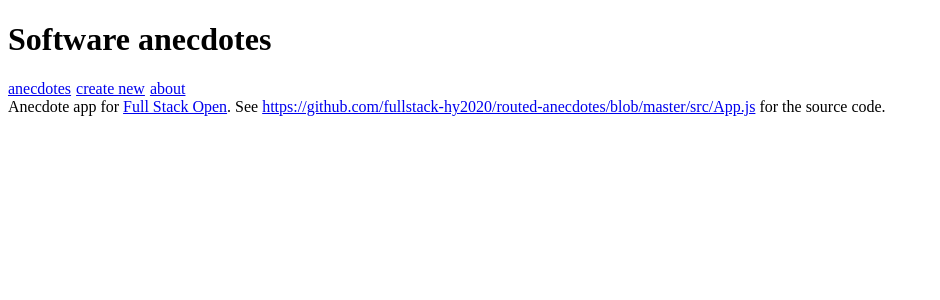
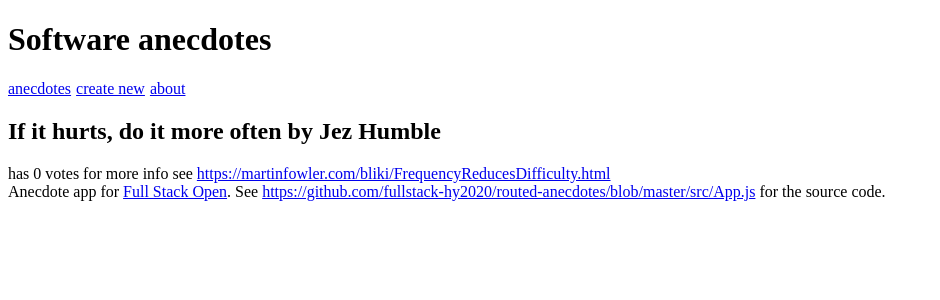
Before and after one commit to DigitalBubblegum/routed-anecdotes, a React (Vite) app: page /1 in a window 1280 px wide. Shown: the top 300 px of the page, without its empty margins (0-940 px from the left). Built offline with nearby package versions, Linux system fonts and the light colour scheme.

Commit message:
-completed exercise 7.2

```diff
--- a/src/App.jsx
+++ b/src/App.jsx
@@ -1,10 +1,11 @@
 import { useState } from 'react'
-import { BrowserRouter as Router, Routes, Route } from 'react-router-dom'
+import {Routes, Route, useMatch } from 'react-router-dom'
 import Menu from './components/Menu'
 import About from './components/About'
 import CreateNew from './components/CreateNew'
 import Footer from './components/Footer'
 import AnecdoteList from './components/AnecdoteList'
+import Anecdote from './components/Anecdote'
 
 const App = () => {
   const [anecdotes, setAnecdotes] = useState([
@@ -45,19 +46,24 @@
     setAnecdotes(anecdotes.map(a => a.id === id ? voted : a))
   }
 
+  const match = useMatch('/:id')
+  console.log('match',match)
+  const anecdote = match
+    ? anecdotes.find(anecdote => anecdote.id === Number(match.params.id))
+    : null
+  console.log('anecdote is',anecdote)
   return (
-    <Router>
       <div>
       <h1>Software anecdotes</h1>
       <Menu />
       <Routes>
+        <Route path='/:id' element={<Anecdote anecdote ={anecdote}/>}/>
         <Route path = '/' element={<AnecdoteList anecdotes={anecdotes} />}/>
         <Route path = '/create' element={<CreateNew addNew={addNew} />}/>
         <Route path = '/about' element={<About />}/>
       </Routes>
       <Footer />
     </div>
-    </Router>
 
   )
 }
--- /dev/null
+++ b/src/components/Anecdote.jsx
@@ -0,0 +1,11 @@
+const Anecdote = ({ anecdote }) => {
+    console.log('individual anecdote',anecdote)
+    return(
+        <div>
+            <h2>{anecdote.content} by {anecdote.author}</h2>
+            has {anecdote.votes} votes
+            for more info see <a href={anecdote.info}>{anecdote.info}</a>
+        </div>
+    )
+}
+export default Anecdote
--- a/src/components/AnecdoteList.jsx
+++ b/src/components/AnecdoteList.jsx
@@ -1,8 +1,14 @@
+import { Link } from "react-router-dom";
 const AnecdoteList = ({ anecdotes }) => (
   <div>
     <h2>Anecdotes</h2>
     <ul>
-      {anecdotes.map(anecdote => <li key={anecdote.id} >{anecdote.content}</li>)}
+      {
+        anecdotes.map(anecdote => <li key={anecdote.id} >
+        <Link to={`/${anecdote.id}`}>
+            {anecdote.content}
+        </Link>
+        </li>)}
     </ul>
   </div>
 )
--- a/src/main.jsx
+++ b/src/main.jsx
@@ -1,5 +1,11 @@
 import React from 'react'
 import ReactDOM from 'react-dom/client'
 import App from './App'
-
-ReactDOM.createRoot(document.getElementById('root')).render(<App />)
+import { BrowserRouter as Router } from "react-router-dom";
+ReactDOM.createRoot(
+    document.getElementById('root'))
+    .render(
+        <Router>
+            <App />
+        </Router>
+    )
```
